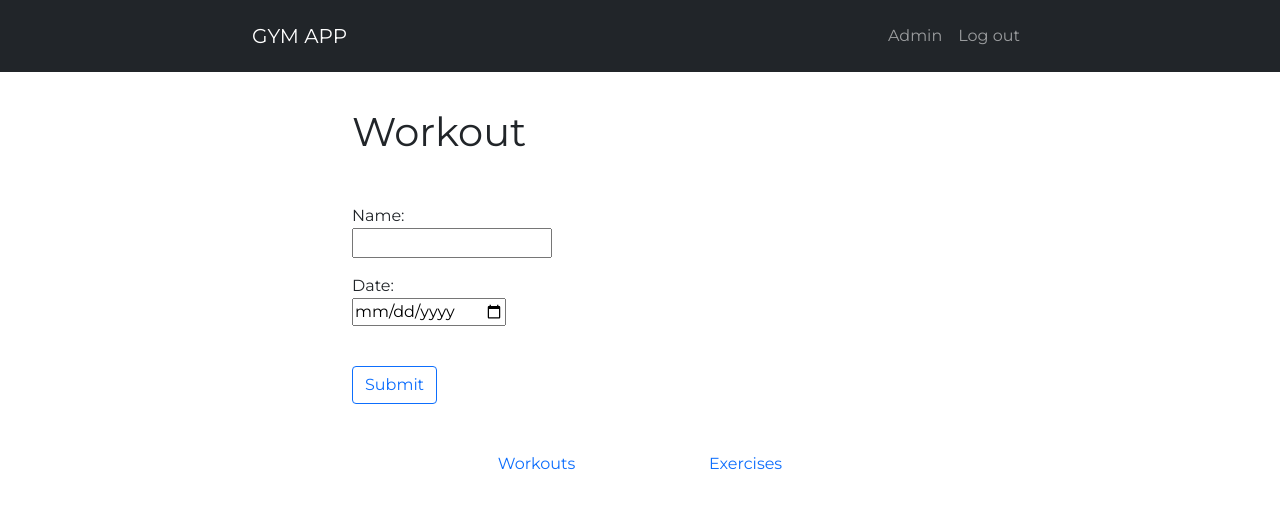
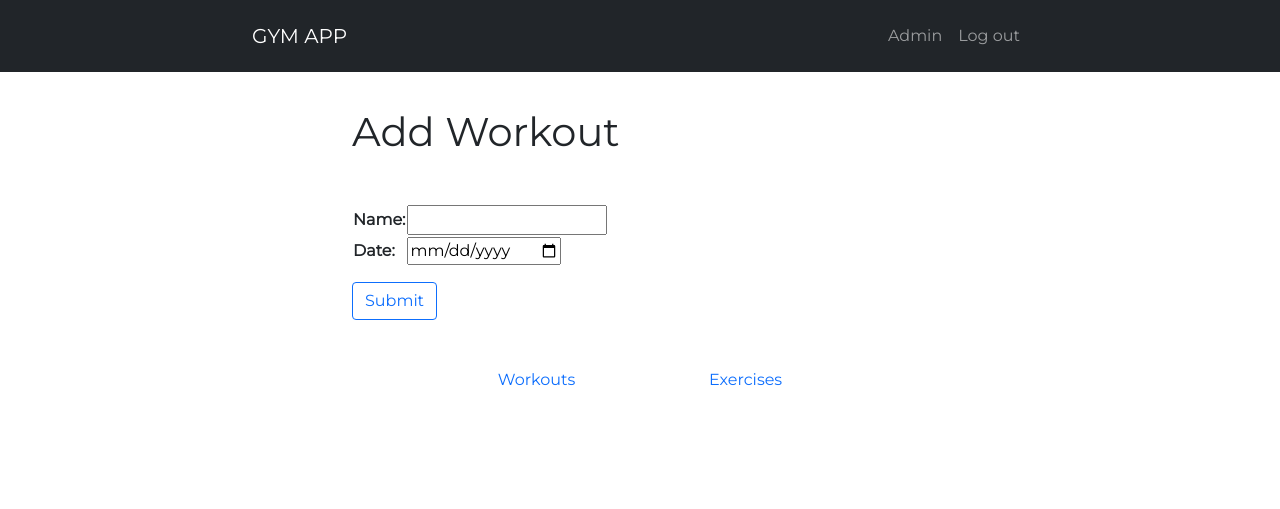
Before and after one commit to charliewhu/Dj_Gym, a Django app: page /routines/workouts/create/ in a window 1280 px wide. Shown: the top 509 px of the page. Run offline with Django 3.2, Linux system fonts and the light colour scheme; the visitor is signed in with stand-in values (Sample User, id 1).

Commit message:
altered WorkouItemForm dropdown ordering

```diff
--- a/routines/forms.py
+++ b/routines/forms.py
@@ -1,6 +1,6 @@
 from django import forms
 from django.forms import widgets
-from .models import Workout, WorkoutItem, Exercise
+from .models import MuscleGroup, Workout, WorkoutItem, Exercise
 
 
 class WorkoutForm(forms.ModelForm):
@@ -19,6 +19,7 @@ class WorkoutItemForm(forms.ModelForm):
 
     def __init__(self, *args, **kwargs):
         super().__init__(*args, **kwargs)
+        self.fields['muscle_group'].queryset = self.fields['muscle_group'].queryset.order_by('name')
         self.fields['exercise'].queryset = Exercise.objects.none()
 
         if 'muscle_group' in self.data:
--- a/routines/models.py
+++ b/routines/models.py
@@ -55,5 +55,6 @@ class WorkoutItem(models.Model):
     reps            = models.PositiveIntegerField(blank=True, null=True)
     weight          = models.DecimalField(max_digits=5, decimal_places=1, blank=True, null=True)
     rir             = models.PositiveIntegerField(blank=True, null=True)
+
     def __str__(self):
         return f'{self.exercise} - {self.sets} x {self.reps} x {self.weight}kg @{self.rir}RIR'
--- a/routines/views.py
+++ b/routines/views.py
@@ -51,7 +51,7 @@ class WorkoutUpdateView(LoginRequiredMixin, UserWorkoutMixin, UpdateView):
 
 
 class WorkoutDeleteView(LoginRequiredMixin, UserWorkoutMixin, DeleteView):
-    model       = Workout
+    model = Workout
     def get_success_url(self):
         return reverse_lazy('routines:workout_list')
 
@@ -69,6 +69,10 @@ class WorkoutItemListView(LoginRequiredMixin, UserWorkoutMixin, ListView):
 
 
 def load_exercises(request):
+    """
+    For AJAX request to allow dependent dropdown
+    MuscleGroup --> Exercise
+    """
     muscle_group_id = request.GET.get('muscle_group')
     exercises = Exercise.objects.filter(muscle_group_id=muscle_group_id).order_by('name')
     return render(request, 'routines/partials/exercises_dropdown.html', {'exercises': exercises})
@@ -110,7 +114,11 @@ class WorkoutItemUpdateView(LoginRequiredMixin, UserWorkoutItemMixin, UpdateView
         return reverse_lazy('routines:workout_item_list', kwargs={'pk':pk})
 
 
-#class WorkoutItemDeleteView():
+class WorkoutItemDeleteView(LoginRequiredMixin, UserWorkoutMixin, DeleteView):
+    model = WorkoutItem
+    def get_success_url(self):
+        return reverse_lazy('routines:workout_list')
+
 
 def workout_item_delete(request, pk):
     workout = Workout.objects.get(id=pk)
--- a/templates/routines/workout_form.html
+++ b/templates/routines/workout_form.html
@@ -3,14 +3,16 @@
 
 
 <h1>
-  Workout
+  Add Workout
 </h1>
 
 <div class="form-group my-5">
   <div class="col-md-offset-2 col-md-4">
     <form action="" method="post">
-      <div class="mb-3">{% csrf_token %} {{ form.as_p }}</div>
-      <br />
+      {% csrf_token %}
+      <table class="mb-3">
+        {{ form.as_table }}
+      </table>
       <button type="submit" class="btn btn-outline-primary">Submit</button>
     </form>
   </div>
--- a/templates/routines/workoutitem_form.html
+++ b/templates/routines/workoutitem_form.html
@@ -2,11 +2,11 @@
 
 {% block content %}
 
-  <h2>Workout Form</h2>
+  <h2>Add Exercise</h2>
 
   <form method="post" id="workoutItemForm" data-exercises-url="{% url 'routines:ajax_load_exercises' %}" novalidate>
     {% csrf_token %}
-    <table>
+    <table class="mb-3">
       {{ form.as_table }}
     </table>
     <button type="submit" class="btn btn-outline-primary mt-2">Add to workout</button>
```
Also changed, not shown: routines/migrations/0013_alter_workoutitem_options.py (added), routines/migrations/0014_alter_workoutitem_options.py (added), 1 other file.
